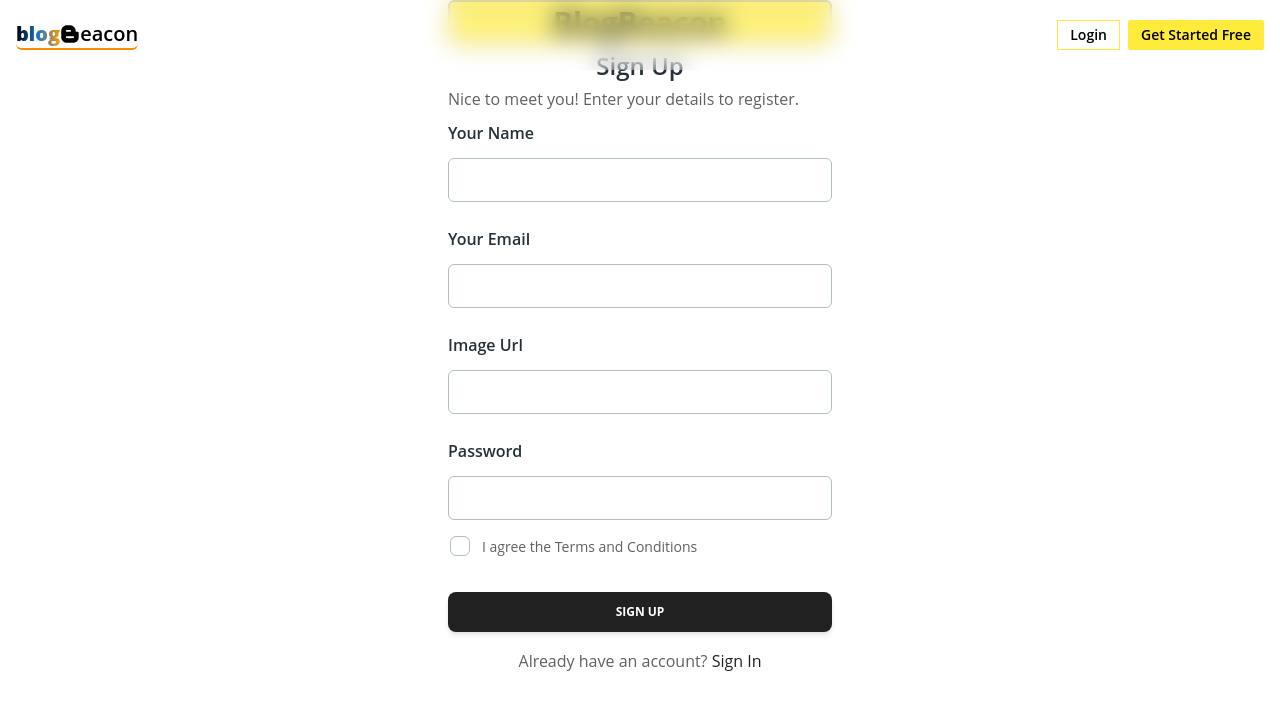
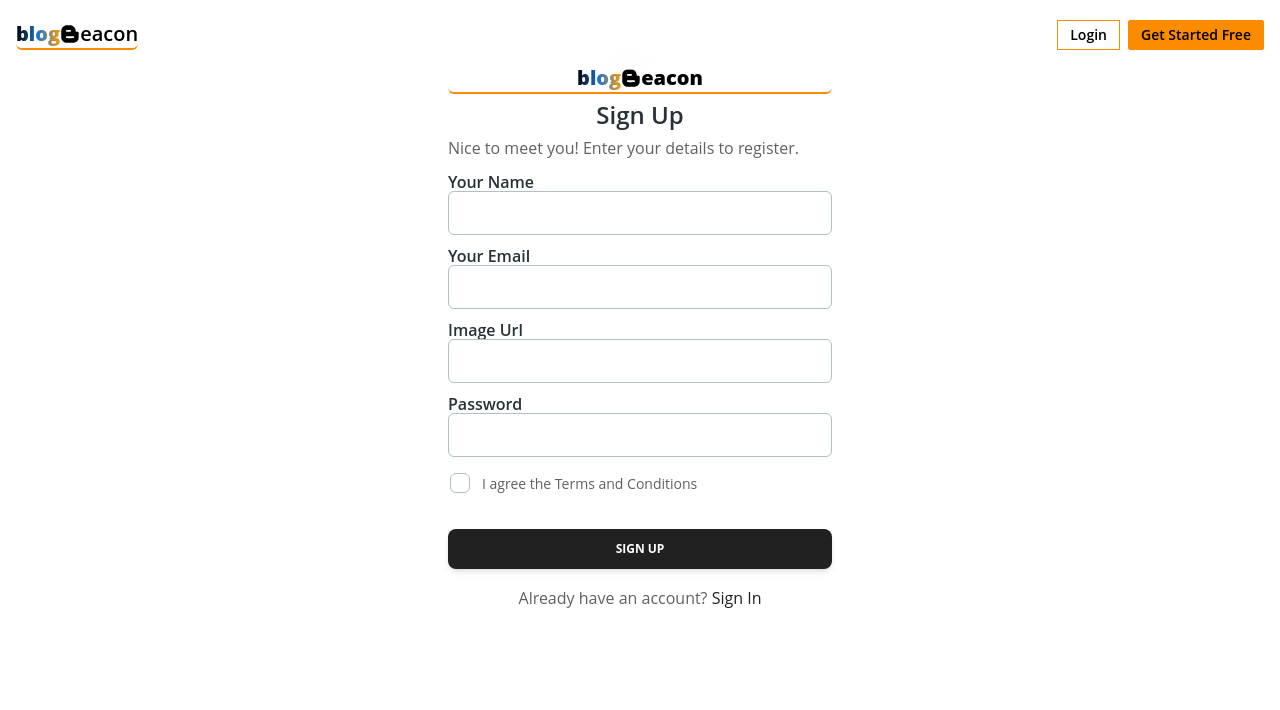
Before and after one commit to sourcebykhalid/Blog-client, a React (Vite) app: page /register in a window 1280 px wide. Shown: the top 710 px of the page. Built offline with nearby package versions, Linux system fonts and the light colour scheme; no server answers.

Commit message:
index.html updated

```diff
--- a/index.html
+++ b/index.html
@@ -4,6 +4,7 @@
 <head>
   <meta charset="UTF-8" />
   <link rel="icon" type="image/svg+xml" href="/vite.svg" />
+  <meta name="google-site-verification" content="a6nZkzIHHgK_u3vHVYCkvRuY6WSLB14GdMKc7sC0_K0" />
   <meta name="viewport" content="width=device-width, initial-scale=1.0" />
   <title>BlogBeacon</title>
 </head>
--- a/src/components/Header.jsx
+++ b/src/components/Header.jsx
@@ -135,12 +135,12 @@ function Header() {
       ) : (
         <div className="flex flex-col md:flex-row justify-center items-center gap-y-3 gap-x-2">
           <NavLink to="/login" key="login">
-            <li className="px-3 py-1 border border-yellow-500 transition-all hover:scale-105">
+            <li className="px-3 py-1 border border-orange-600 transition-all hover:scale-105">
               Login
             </li>
           </NavLink>
           <NavLink to="/register" key="register">
-            <li className="bg-yellow-500 px-3 py-1 text-black rounded-sm border border-yellow-500 transition-all hover:scale-105">
+            <li className="bg-orange-600 px-3 py-1 text-black rounded-sm border border-orange-600 transition-all hover:scale-105">
               Get Started Free
             </li>
           </NavLink>
--- a/src/pages/Login.jsx
+++ b/src/pages/Login.jsx
@@ -5,6 +5,7 @@ import { useState } from "react";
 import { useNavigate } from "react-router-dom";
 import { useDispatch } from "react-redux";
 import { authActions } from "../redux/store";
+import { FaBloggerB } from "react-icons/fa";
 
 const SimpleLoginForm = () => {
   const navigate = useNavigate();
@@ -47,13 +48,13 @@ const SimpleLoginForm = () => {
   return (
     <div className="flex justify-center w-full h-screen md:pt-20">
       <Card color="transparent" shadow={false}>
-        <Typography
-          className="flex justify-center bg-yellow-300 border-2 border-gray-400 rounded-md font-bold"
-          variant="h3"
-          color="blue-gray"
-        >
-          BlogBeacon
-        </Typography>
+        <div className="flex justify-center items-center text-base md:text-xl rounded-md bottom-1 border-b-2 border-orange-600 cursor-pointer text-black font-extrabold ">
+          <h2 className="font-extrabold bg-gradient-to-r from-black via-blue-700 to-orange-500 bg-clip-text text-transparent  cursor-pointer">
+            blog
+          </h2>
+          <FaBloggerB />
+          eacon
+        </div>
         <Typography
           className="flex justify-center items-center mt-3"
           variant="h4"
--- a/src/pages/Register.jsx
+++ b/src/pages/Register.jsx
@@ -8,6 +8,7 @@ import {
 import axios from "axios";
 import { useState } from "react";
 import toast from "react-hot-toast";
+import { FaBloggerB } from "react-icons/fa";
 import { useNavigate } from "react-router-dom";
 
 const SimpleRegistrationForm = () => {
@@ -46,15 +47,15 @@ const SimpleRegistrationForm = () => {
     }
   };
   return (
-    <div className="flex justify-center ">
+    <div className="flex justify-center pt-16 ">
       <Card color="transparent" shadow={false}>
-        <Typography
-          className=" flex justify-center bg-yellow-300 border-2 border-gray-400 rounded-md font-bold"
-          variant="h3"
-          color="blue-gray"
-        >
-          BlogBeacon
-        </Typography>
+        <div className="flex justify-center items-center text-base md:text-xl rounded-md bottom-1 border-b-2 border-orange-600 cursor-pointer text-black font-extrabold ">
+          <h2 className="font-extrabold bg-gradient-to-r from-black via-blue-700 to-orange-500 bg-clip-text text-transparent  cursor-pointer">
+            blog
+          </h2>
+          <FaBloggerB />
+          eacon
+        </div>
         <Typography
           className="flex justify-center items-center mt-1"
           variant="h4"
@@ -69,7 +70,7 @@ const SimpleRegistrationForm = () => {
           onSubmit={handleSubmit}
           className="mt-2 mb-2 w-80 max-w-screen-lg sm:w-96"
         >
-          <div className="mb-1 flex flex-col gap-6">
+          <div className="mb-1 flex flex-col gap-2">
             <Typography variant="h6" color="blue-gray" className="-mb-3">
               Your Name
             </Typography>
```
